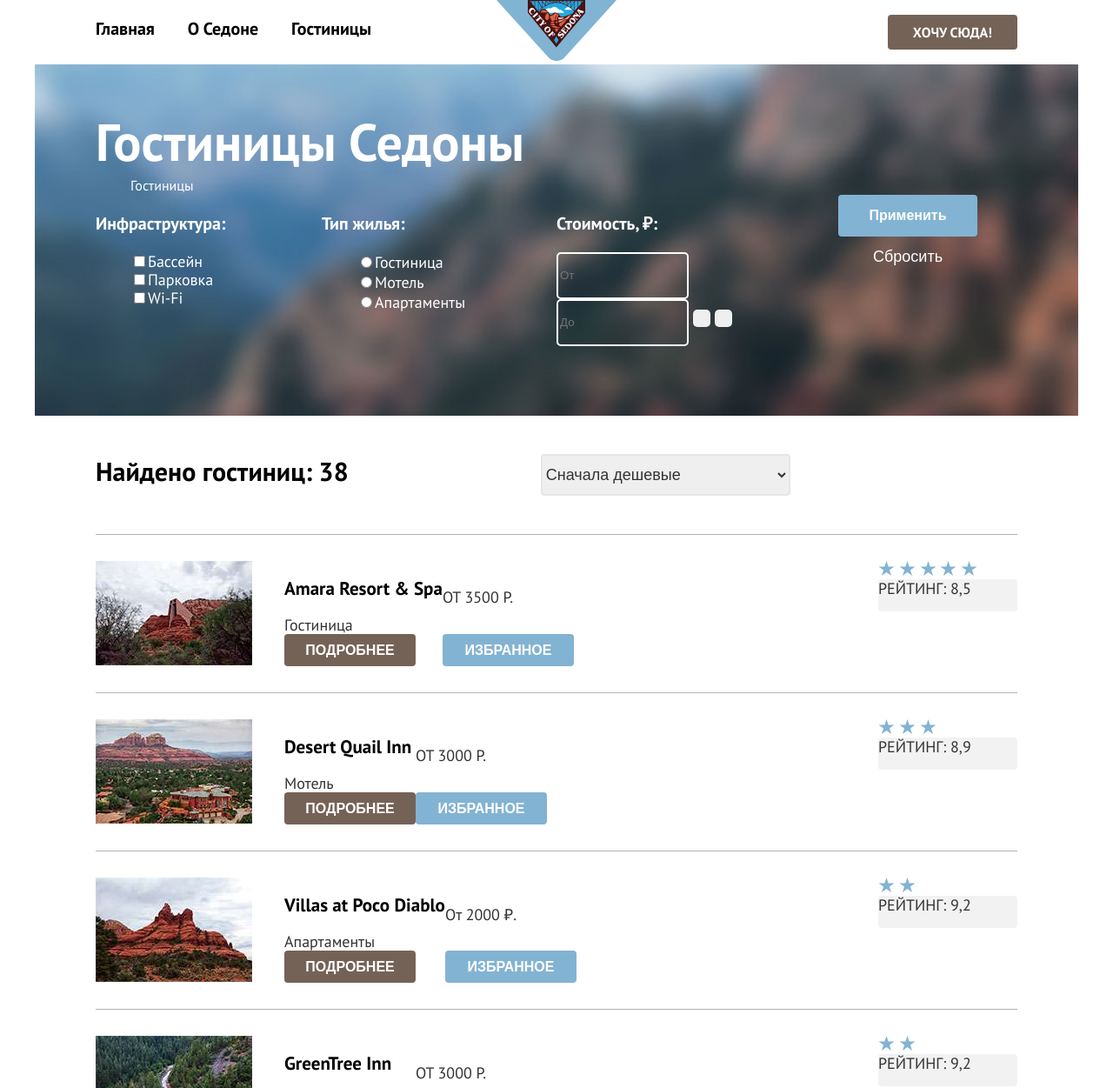
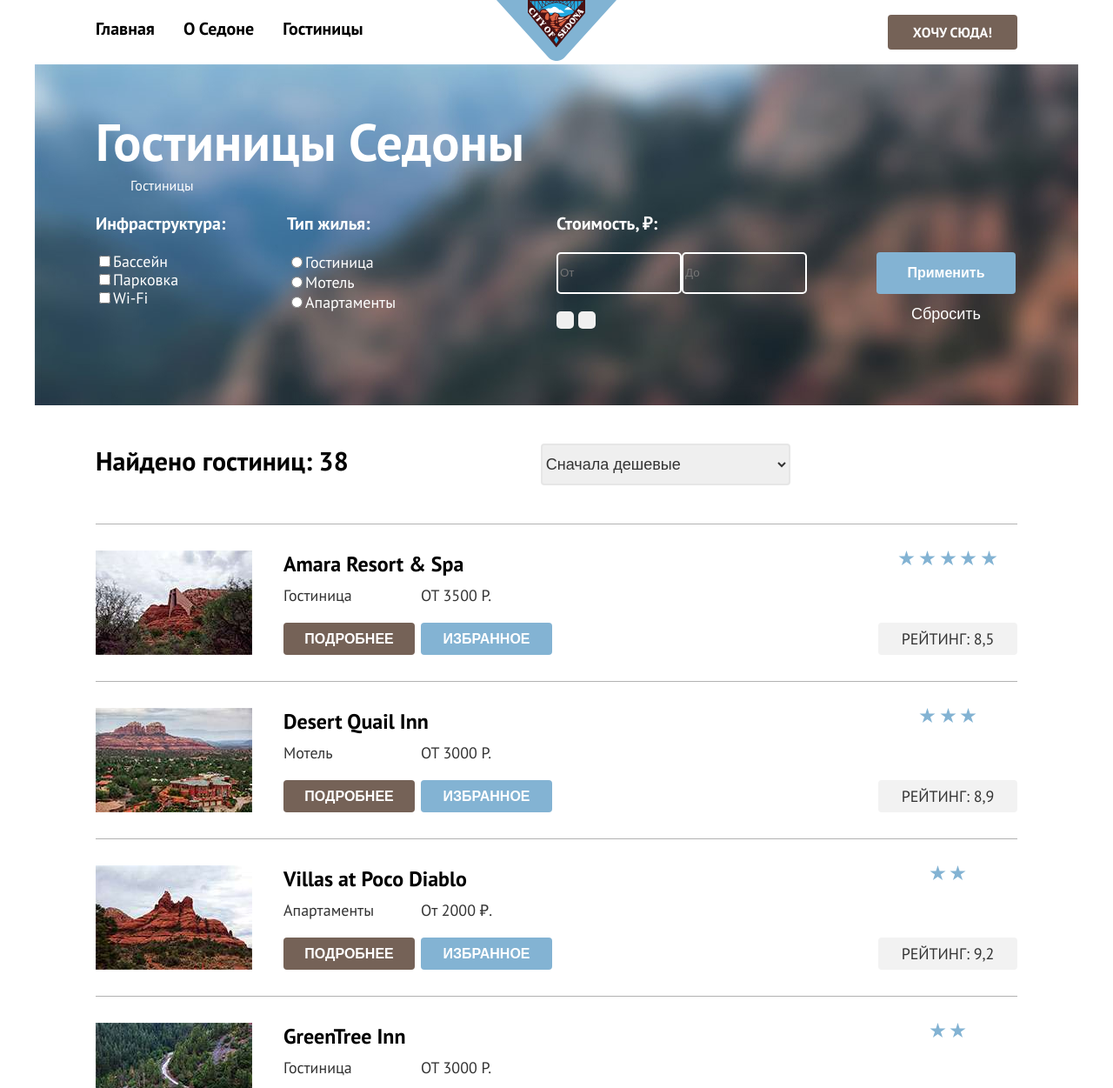
Before and after one commit to IgoninAleksey/851543-sedona-32, a plain HTML site: page catalog.html in a window 1280 px wide. Shown: the top 1251 px of the page at 87% size. Drawn offline with Linux system fonts and the light colour scheme.

Commit message:
Microgrids on flex for all pages

```diff
--- a/catalog.html
+++ b/catalog.html
@@ -86,7 +86,7 @@
                   </ul>
                 </div>
                 <div class="cost-container">
-                  <div>
+                  <div class="cost-child-container">
                     <h3 class="cost-title">Стоимость, ₽:</h3>
                     <label class="value-filter">
                       <input type="text" name="min-value" placeholder="От">
@@ -94,6 +94,7 @@
                     <label class="value-filter">
                       <input type="text" name="max-value" placeholder="До">
                     </label>
+                    <div class="toggle-container">
                       <button class="toggle-min" type="button">
                         <span class="visually-hidden">Минимальная цена</span>
                       </button>
@@ -101,13 +102,15 @@
                         <span class="visually-hidden">Максимальная цена</span>
                       </button>
                      </div>
-                  <div class="container-buttons">
+
+
                       <button class="accept" type="submit">
                         Применить
                       </button>
                       <button class="reset" type="reset">
                         Сбросить
                       </button>
+
                   </div>
                 </div>
               </form>
@@ -150,13 +153,12 @@
                     <h3 class="hotel-title">Amara Resort & Spa</h3>
                     <p>Гостиница</p>
                     <button class="more-detailed">Подробнее</button>
+
+                    <p class="initial-price">ОТ 3500 Р.</p>
+                    <button class="favourites">Избранное</button>
                   </div>
                   <div class="grid-2">
-                    <p>ОТ 3500 Р.</p>
-                    <button class="favourites">Избранное</button>
-                  </div>
-                  <div class="grid-3">
-                    <div>
+                    <div class="rating-star">
                       <img src="img/star.svg" alt="Рейтинг 5 из 5" width="19" height="17">
                       <img src="img/star.svg" alt="" width="19" height="17">
                       <img src="img/star.svg" alt="" width="19" height="17">
@@ -173,13 +175,12 @@
                     <h3 class="hotel-title">Desert Quail Inn</h3>
                     <p>Мотель</p>
                     <button class="more-detailed">Подробнее</button>
+
+                    <p class="initial-price">ОТ 3000 Р.</p>
+                    <button class="favourites">Избранное</button>
                   </div>
                   <div class="grid-2">
-                    <p>ОТ 3000 Р.</p>
-                    <button class="favourites">Избранное</button>
-                  </div>
-                  <div class="grid-3">
-                    <div>
+                    <div class="rating-star">
                       <img src="img/star.svg" alt="Рейтинг 3 из 5" width="19" height="17">
                       <img src="img/star.svg" alt="" width="19" height="17">
                       <img src="img/star.svg" alt="" width="19" height="17">
@@ -194,13 +195,12 @@
                     <h3 class="hotel-title">Villas at Poco Diablo</h3>
                     <p>Апартаменты</p>
                     <button class="more-detailed">Подробнее</button>
+
+                    <p class="initial-price">От 2000 ₽.</p>
+                    <button class="favourites">Избранное</button>
                   </div>
                   <div class="grid-2">
-                    <p>От 2000 ₽.</p>
-                    <button class="favourites">Избранное</button>
-                  </div>
-                  <div class="grid-3">
-                    <div>
+                    <div class="rating-star">
                       <img src="img/star.svg" alt="Рейтинг 2 из 5" width="19" height="17">
                       <img src="img/star.svg" alt="" width="19" height="17">
                     </div>
@@ -214,13 +214,12 @@
                     <h3 class="hotel-title">GreenTree Inn</h3>
                     <p>Гостиница</p>
                     <button class="more-detailed">Подробнее</button>
+
+                    <p class="initial-price">ОТ 3000 Р.</p>
+                    <button class="favourites">Избранное</button>
                   </div>
                   <div class="grid-2">
-                    <p>ОТ 3000 Р.</p>
-                    <button class="favourites">Избранное</button>
-                  </div>
-                  <div class="grid-3">
-                    <div>
+                    <div class="rating-star">
                       <img src="img/star.svg" alt="Рейтинг 2 из 5" width="19" height="17">
                       <img src="img/star.svg" alt="" width="19" height="17">
                     </div>
--- a/styles/styles.css
+++ b/styles/styles.css
@@ -61,6 +61,8 @@ body {
 }
 
 .navigation-list {
+    display: flex;
+    flex-wrap: wrap;
     list-style:none;
     width: 460px;
     margin: 20px 0px 20px 70px;
@@ -75,7 +77,7 @@ body {
 
 .navigation-item {
     display: inline;
-    margin-right: 33px;
+    margin: 0px 33px 0px 0px;
 }
 
 .navigation-user {
@@ -151,8 +153,8 @@ body {
     margin: auto;
 }
 
-.advantages-list:nth-of-type(2) {
-    order: 1;
+.advantages:nth-of-type(3) {
+    order: -1;
 }
 
 .advantage-narration {
@@ -166,12 +168,27 @@ body {
 }
 
 .advantages-list {
-    display: flex;
-    flex-wrap: wrap;
+    display: grid;
+    grid-template-columns: 400px 400px 40px;
     list-style:none;
     margin: 0;
     padding: 0;
 }
+
+        .advantages-list :nth-child(6) {
+            grid-column: 1;
+            grid-row: 2;
+        }
+
+        .advantages-list :nth-child(7) {
+            grid-column: 2;
+            grid-row: 2;
+        }
+
+        .advantages-list :nth-child(8) {
+            grid-column: 3;
+            grid-row: 2;
+        }
 
 .advantages-item, .more-advantage {
     width: 400px;
@@ -186,10 +203,11 @@ body {
     margin-top: 185px;
 }
 
-.advantage-color {
+.advantage-coldlight {
    background-color: rgba(131, 179, 211, 0.12);
 }
 .advantage-blue {
+    grid-column: 1/4;
     display: flex;
     margin: 0;
     width: 1200px;
@@ -213,11 +231,14 @@ body {
 }
 
 .more-advantage {
+    display: flex;
+    flex-direction: column;
     text-align: center;
     background-color: rgba(131, 179, 211, 0.12);
 }
 
 .advantages-item {
+    min-height: 384px;
     text-align: center;
 }
 
@@ -432,6 +453,7 @@ body {
     display: block;
     width: 150px;
     list-style: none;
+    padding: 0;
 }
 
 .title-set, .cost-title {
@@ -439,6 +461,10 @@ body {
     font-weight: 700;
     font-size: 20px;
     line-height: 26px;
+}
+
+.radiobutton-set {
+    padding: 0px;
 }
 
 .radio-item {
@@ -453,17 +479,30 @@ body {
     margin-left:auto;
 }
 
-.value-filter {
-    display: inline;
+.cost-child-container {
+    display: grid;
+    grid-template-columns: 144px 144px 160px;
 }
 
-.value-filter input {
+.cost-title {
+    grid-column: 1 / 4;
+}
+
+.value-filter :first-child {
+    display: block;
+    width: 100%;
+    box-sizing: border-box;
     height: 48px;
     width: 144px;
     border: 2px solid #FFFFFF;
-    border-radius: 5px;
+    border-radius: 5px 5px 5px 5px;
     background-color: transparent;
     border-color: #FFFFFF;
+}
+
+.toggle-container {
+    grid-column: 1/3;
+    margin-top: 20px;
 }
 
 .toggle-min {
@@ -485,6 +524,9 @@ body {
 }
 
 .accept {
+    grid-column: 3;
+    grid-row: 2;
+    margin-left: 80px;
     background: #83B3D3;
     border-radius: 4px;
     border: none;
@@ -513,6 +555,9 @@ body {
 }
 
 .reset {
+    grid-column: 3;
+    grid-row: 3;
+    margin-left: 80px;
     background-color: transparent;
     border: none;
     width: 160px;
@@ -578,30 +623,26 @@ body {
 }
 
 .item-card p {
-    display: inline;
     margin: 0;
     color: #333333;
 }
 
 
 .grid-1 {
-    display: flex;
-    flex-direction: column;
-    margin-left: 37px;
+    display: grid;
+    grid-template-columns: 150px 160px;
+    column-gap: 8px;
+    margin-left: 36px;
 }
 
+
+
 .grid-2 {
-    display: flex;
-    flex-direction: column;
-}
-        .grid-2 p {
-            margin-top: auto;
-        }
-
-.grid-3 {
-    display: flex;
-    flex-direction: column;
+    display: grid;
+    grid-template-columns: 160px;
     margin-left: auto;
+    align-content: space-between;
+    justify-items: center;
 
 }
 
@@ -612,9 +653,9 @@ body {
 .favourites {
     margin-top: auto;
 }
-*/
+
 .hotel-title {
-    display: inline;
+    grid-column: 1 / 3;
     font-weight: bold;
     font-size: 24px;
     line-height: 31px;
@@ -622,6 +663,9 @@ body {
 }
 
 .rating {
+    display: flex;
+    justify-content: center;
+    align-items: center;
     background: #F2F2F2;
     border-radius: 4px;
     width: 160px;
@@ -642,6 +686,12 @@ body {
     color: #FFFFFF;
     border: none;
 }
+
+.initial-price {
+    grid-column: 2;
+    grid-row: 2
+}
+
 .favourites {
     background: #83B3D3;
     border-radius: 4px;
```
Also changed, not shown: index.html (+8 -11 lines), img/index-background.jpg. Lines whose indentation alone changed are shown as unchanged.
